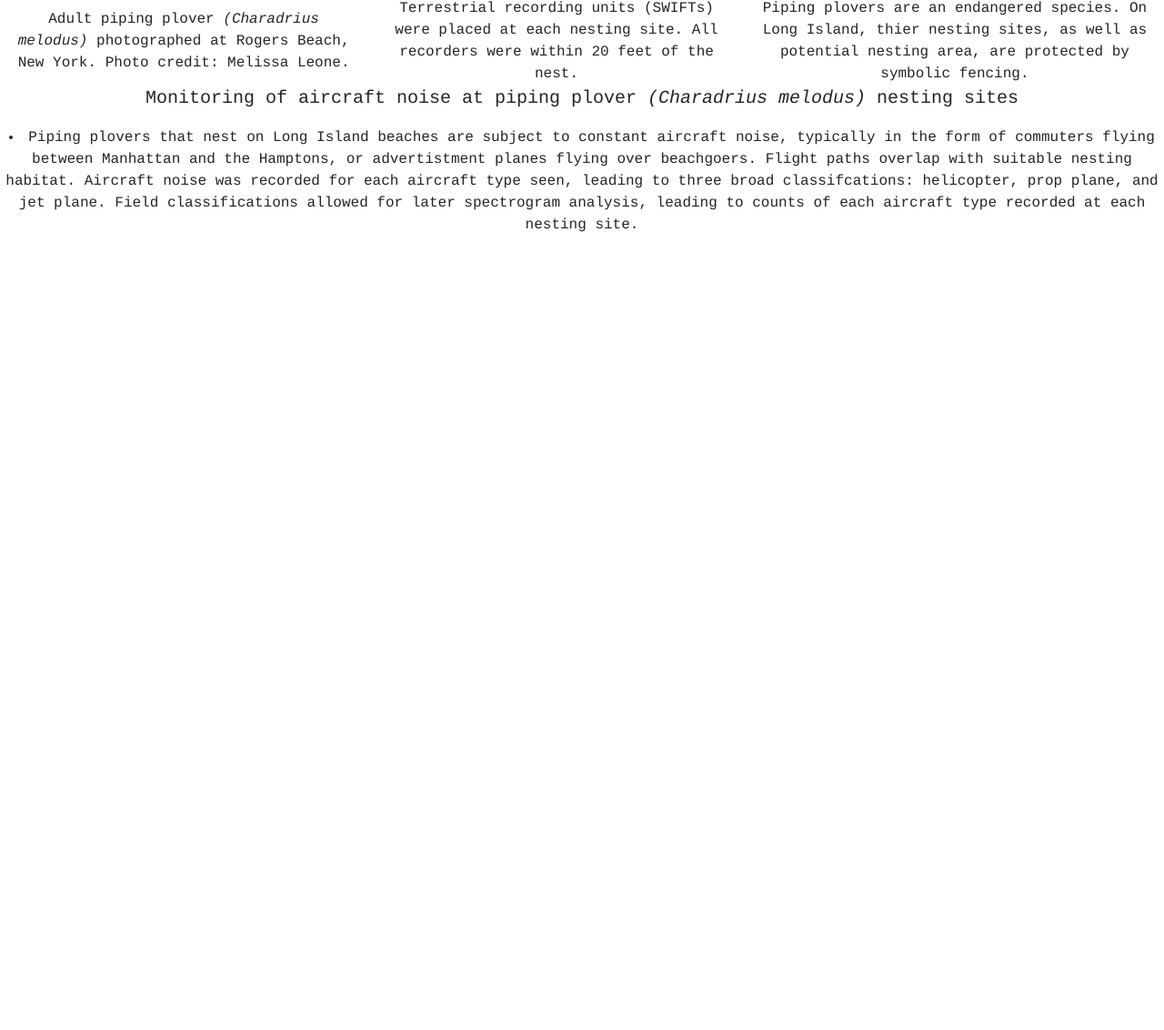
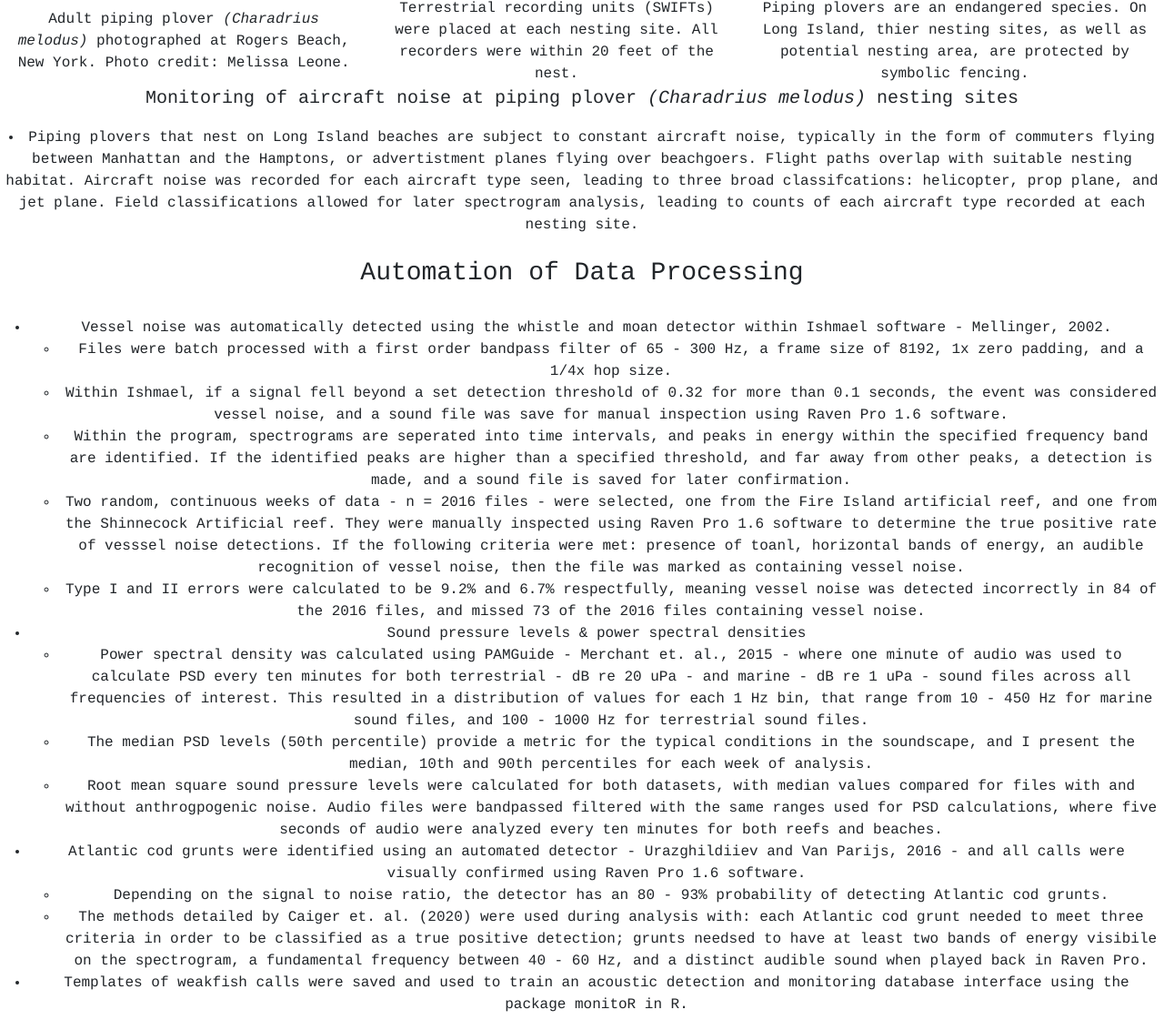
Before and after one commit to MelissaLeone/MelissaLeone.github.io, a plain HTML site: page index.html in a window 1280 px wide. Shown: the part 1997-3129 px from the top of the page at 91% size. Before the commit the page ends 2256 px from the top, so only its background shows below. Drawn offline with nearby package versions, Linux system fonts and the light colour scheme.

Commit message:
Adding stuff

```diff
--- a/index.html
+++ b/index.html
@@ -92,5 +92,41 @@ Abstract: Passive acoustic data collected during 2020 and 2021 were used to moni
 
         <li>Piping plovers that nest on Long Island beaches are subject to constant aircraft noise, typically in the form of commuters flying between Manhattan and the Hamptons, or advertistment planes flying over beachgoers. Flight paths overlap with suitable nesting habitat. Aircraft noise was recorded for each aircraft type seen, leading to three broad classifcations: helicopter, prop plane, and jet plane. Field classifications allowed for later spectrogram analysis, leading to counts of each aircraft type recorded at each nesting site.</li>
     </ul>
+  <br>
+  <h3>Automation of Data Processing</h3>
+  <br>
+  <ul>
+    <li>Vessel noise was automatically detected using the whistle and moan detector within Ishmael software - Mellinger, 2002.</li>
+    <ul>
+      <li>
+        Files were batch processed with a first order bandpass filter of 65 - 300 Hz, a frame size of 8192, 1x zero padding, and a 1/4x hop size.
+      </li>
+      <li>Within Ishmael, if a signal fell beyond a set detection threshold of 0.32 for more than 0.1 seconds, the event was considered vessel noise, and a sound file was save for manual inspection using Raven Pro 1.6 software.</li>
+      <li> Within the program, spectrograms are seperated into time intervals, and peaks in energy within the specified frequency band are identified. If the identified peaks are higher than a specified threshold, and far away from other peaks, a detection is made, and a sound file is saved for later confirmation.</li>
+      <li>Two random, continuous weeks of data - n = 2016 files - were selected, one from the Fire Island artificial reef, and one from the Shinnecock Artificial reef. They were manually inspected using Raven Pro 1.6 software to determine the true positive rate of vesssel noise detections. If the following criteria were met: presence of toanl, horizontal bands of energy, an audible recognition of vessel noise, then the file was marked as containing vessel noise.</li>
+      <li>Type I and II errors were calculated to be 9.2% and 6.7% respectfully, meaning vessel noise was detected incorrectly in 84 of the 2016 files, and missed 73 of the 2016 files containing vessel noise.</li>
+    </ul>
+    <li>Sound pressure levels & power spectral densities</li>
+    <ul>
+      <li>
+      Power spectral density was calculated using PAMGuide - Merchant et. al., 2015 - where one minute of audio was used to calculate PSD every ten minutes for both terrestrial - dB re 20 uPa - and marine - dB re 1 uPa - sound files across all frequencies of interest. This resulted in a distribution of values for each 1 Hz bin, that range from 10 - 450 Hz for marine sound files, and 100 - 1000 Hz for terrestrial sound files.
+      </li>
+      <li>
+        The median PSD levels (50th percentile) provide a metric for the typical conditions in the soundscape, and I present the median, 10th and 90th percentiles for each week of analysis.
+      </li>
+      <li> Root mean square sound pressure levels were calculated for both datasets, with median values compared for files with and without anthrogpogenic noise. Audio files were bandpassed filtered with the same ranges used for PSD calculations, where five seconds of audio were analyzed every ten minutes for both reefs and beaches.
+    </ul>
+    <li> Atlantic cod grunts were identified using an automated detector - Urazghildiiev and Van Parijs, 2016 - and all calls were visually confirmed using Raven Pro 1.6 software. </li>
+    <ul>
+      <li>
+      Depending on the signal to noise ratio, the detector has an 80 - 93% probability of detecting Atlantic cod grunts.
+      </li>
+      <li>
+        The methods detailed by Caiger et. al. (2020) were used during analysis with: each Atlantic cod grunt needed to meet three criteria in order to be classified as a true positive detection; grunts needsed to have at least two bands of energy visibile on the spectrogram, a fundamental frequency between 40 - 60 Hz, and a distinct audible sound when played back in Raven Pro.
+      </li>
+  </ul>
+  <li>
+    Templates of weakfish calls were saved and used to train an acoustic detection and monitoring database interface using the package monitoR in R.
+  </li>
 </body>
 </html>
```
